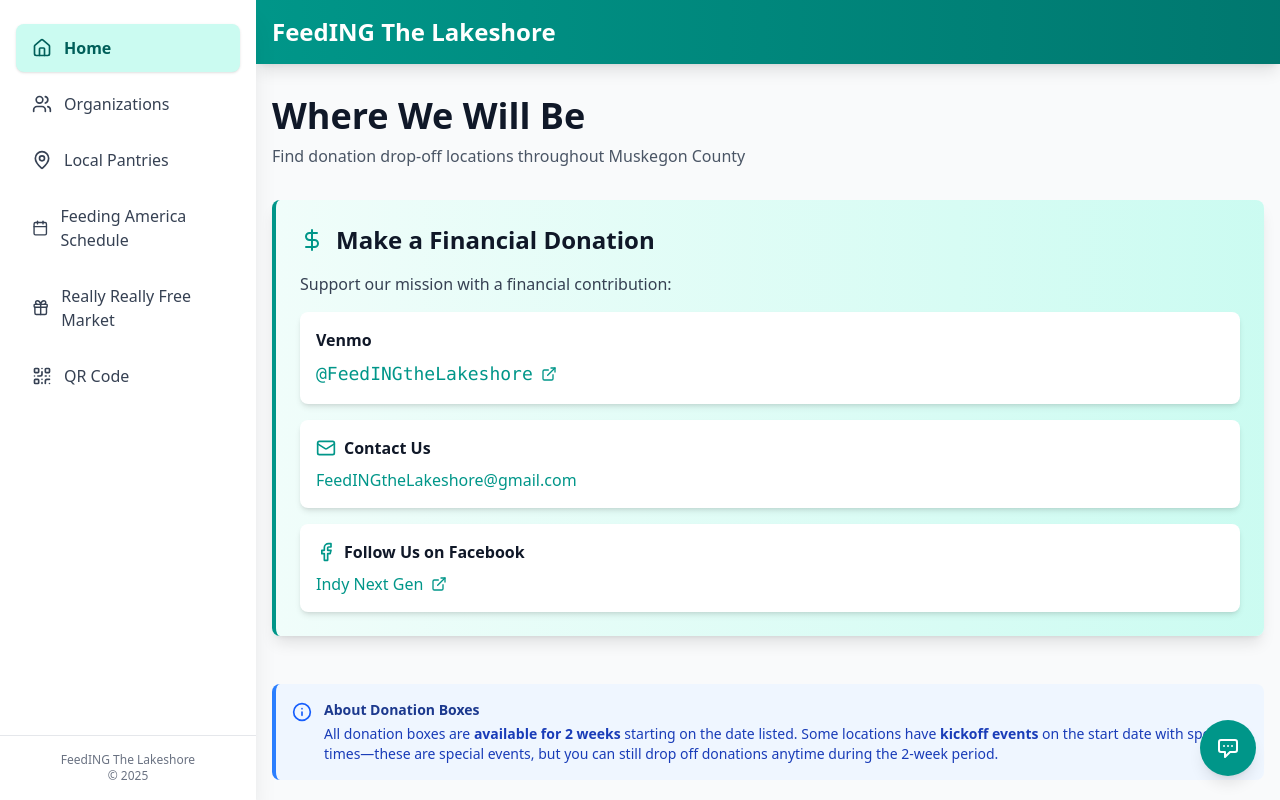
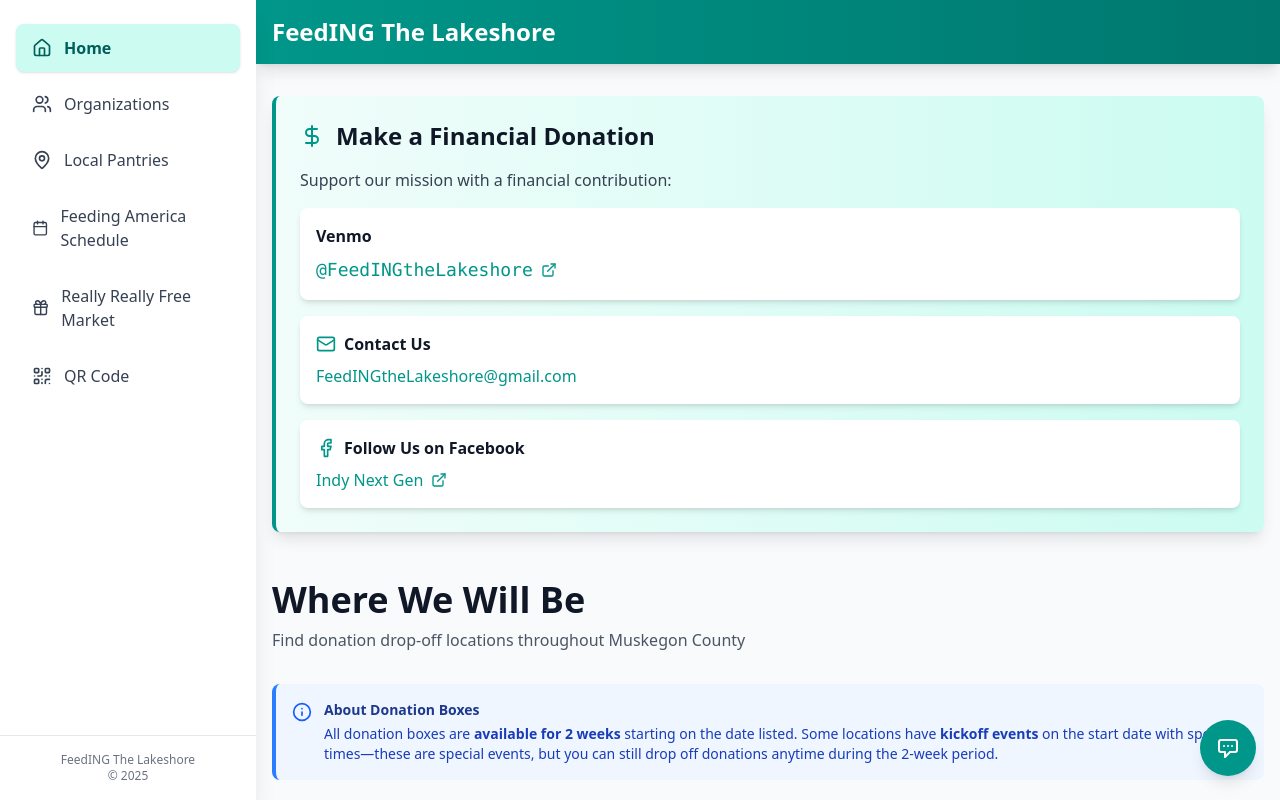
Before and after one commit to zham411/muskegon-community-resources, a React (Vite) app: page / in a window 1280 px wide. Built offline with nearby package versions, Linux system fonts and the light colour scheme.

Commit message:
Move 'Where We Will Be' title below Financial Donation section

```diff
--- a/src/pages/Home.jsx
+++ b/src/pages/Home.jsx
@@ -23,24 +23,6 @@
   return (
 
     <div className="max-w-7xl mx-auto px-4 py-8">
-
-      <div className="mb-8">
-
-        <h1 className="text-3xl md:text-4xl font-bold text-gray-900 mb-2">
-
-          Where We Will Be
-
-        </h1>
-
-        <p className="text-gray-600">
-
-          Find donation drop-off locations throughout Muskegon County
-
-        </p>
-
-      </div>
-
-
 
       {/* Financial Donations Section */}
 
@@ -114,6 +96,24 @@
           </div>
 
         </div>
+
+      </div>
+
+
+
+      <div className="mb-8">
+
+        <h1 className="text-3xl md:text-4xl font-bold text-gray-900 mb-2">
+
+          Where We Will Be
+
+        </h1>
+
+        <p className="text-gray-600">
+
+          Find donation drop-off locations throughout Muskegon County
+
+        </p>
 
       </div>
 
```
